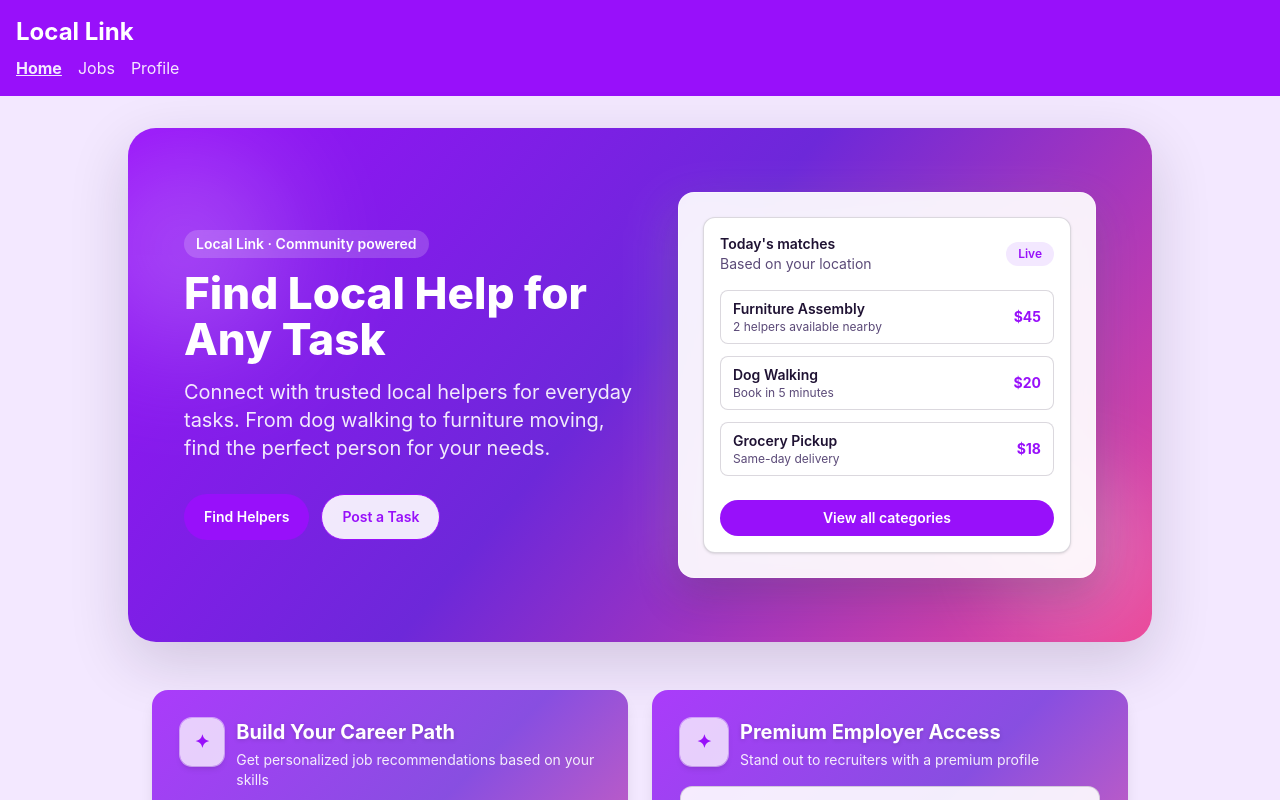
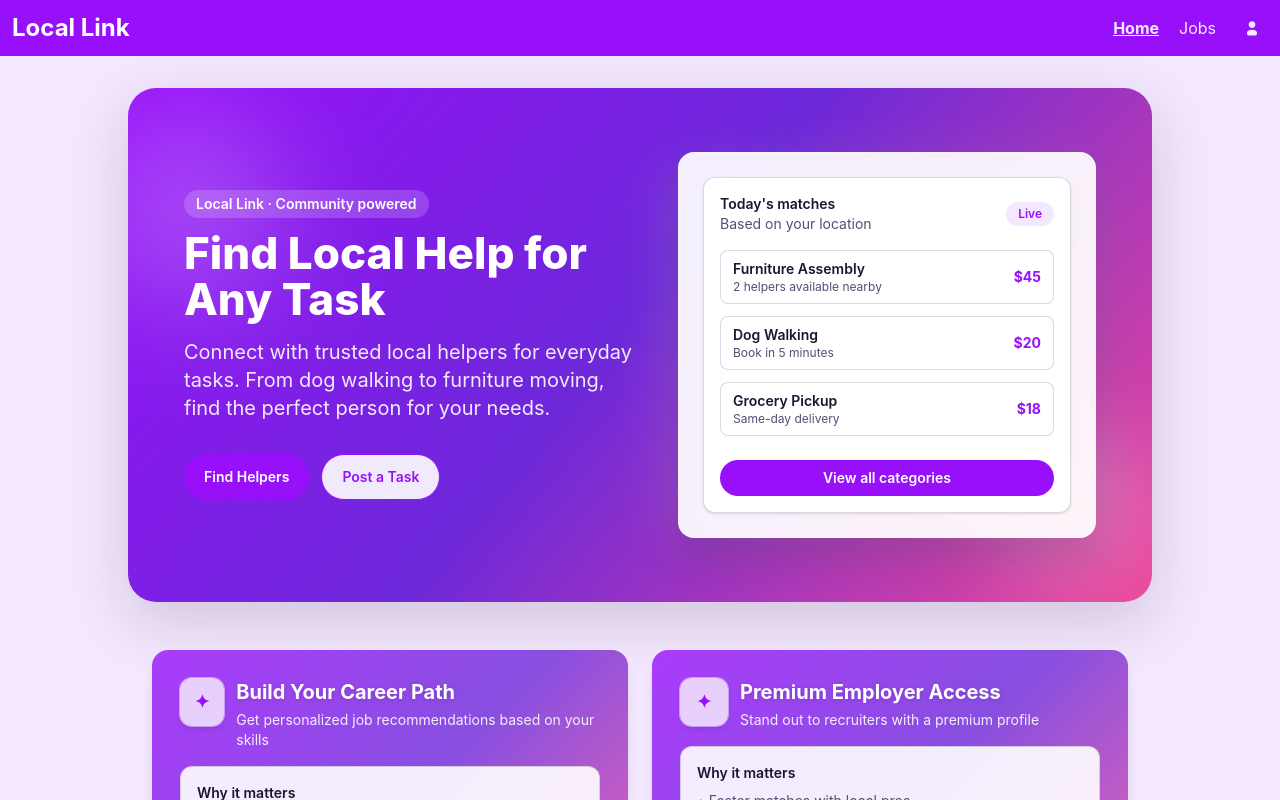
Before and after one commit to KyiPhyuThiriKhaing/CSC105-G09-GenZCoders-LocalLink, a React (Vite) app in the folder locallink-frontend/: page / in a window 1280 px wide. Shown: the top 800 px of the page. Built offline with nearby package versions, Linux system fonts and the light colour scheme.

Commit message:
feat: refactor Header component layout and improve Profile link styling

```diff
--- a/locallink-frontend/src/components/Header.tsx
+++ b/locallink-frontend/src/components/Header.tsx
@@ -6,20 +6,35 @@ function Header() {
       ? "underline font-bold text-[var(--color-brand-soft)]"
       : "text-white/90 hover:text-[var(--color-brand-soft)]";
 
+  const profileIconClassName = ({ isActive }: { isActive: boolean }) =>
+    `rounded-full p-1.5 transition ${
+      isActive
+        ? "bg-white/15 text-[var(--color-brand-soft)]"
+        : "text-white/90 hover:bg-white/10 hover:text-[var(--color-brand-soft)]"
+    }`;
+
   return (
-    <header className="bg-brand-primary text-white p-4">
-      <h1 className="text-2xl font-bold">Local Link</h1>
-      <nav className="mt-2 flex gap-4">
+    <header className="bg-brand-primary px-2 py-3 text-white sm:px-3">
+      <div className="flex w-full items-center justify-between gap-4">
+        <h1 className="text-2xl font-bold">Local Link</h1>
+
+        <nav className="flex items-center gap-5">
         <NavLink to="/" className={linkClassName}>
           Home
         </NavLink>
-        <NavLink to="jobs" className={linkClassName}>
+        <NavLink to="/jobs" className={linkClassName}>
           Jobs
         </NavLink>
-        <NavLink to="/profile" className={linkClassName}>
-          Profile
+        <NavLink to="/profile" className={profileIconClassName} aria-label="Profile">
+          <svg width="20" height="20" viewBox="0 0 24 24" fill="none" aria-hidden="true">
+            <path
+              d="M12 12c2.21 0 4-1.79 4-4s-1.79-4-4-4-4 1.79-4 4 1.79 4 4 4Zm0 2c-3.33 0-6 1.57-6 3.5V19c0 1.1.9 2 2 2h8c1.1 0 2-.9 2-2v-1.5C18 15.57 15.33 14 12 14Z"
+              fill="currentColor"
+            />
+          </svg>
         </NavLink>
-      </nav>
+        </nav>
+      </div>
     </header>
   );
 }
```
